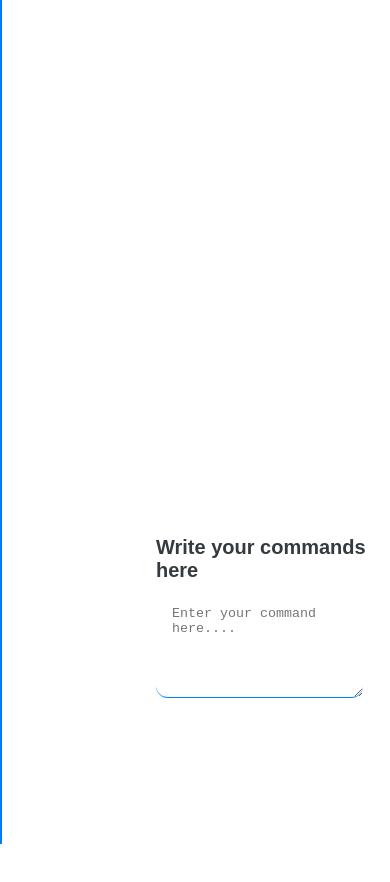
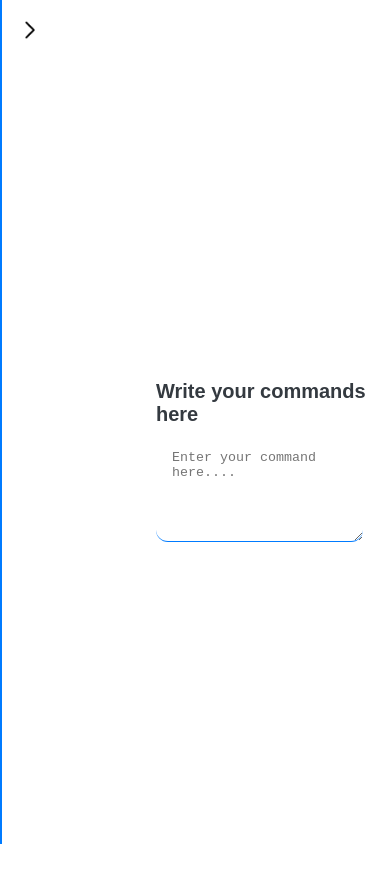
Before and after one commit to isha112133/express-learning, a website: page index.html in a window 390 px wide. Drawn offline with Linux system fonts and the light colour scheme.

Commit message:
chevron icons added

```diff
--- a/index.html
+++ b/index.html
@@ -26,7 +26,7 @@
     #collapse-screen {
       position: fixed;
       top: 0;
-      left: -25%; /* Hidden initially */
+      left: -25%;
       width: 25%;
       height: 100vh;
       background-color: #f8f9fa;
@@ -36,10 +36,11 @@
       transition: left 0.5s ease;
     }
     #collapse-screen.open {
-      left: 0; /* Visible when open */
+      left: 0;
     }
     #commands {
       padding: 20px;
+      margin-top: 20px;
     }
     .command {
       margin-bottom: 10px;
@@ -60,7 +61,7 @@
       outline: none;
     }
     .textarea-container {
-      margin-top: 50%;
+      margin-top: 10%;
       display: flex;
       flex-direction: column;
       align-items: start;
@@ -75,9 +76,43 @@
       font-size: 1.25rem;
       color: #343a40;
     }
+    .toggle-btn,
+    .close-btn {
+      position: fixed;
+      top: 10px;
+      z-index: 1100;
+      padding: 10px;
+      background-color: transparent;
+      border-radius: 50px;
+      color: white;
+      border: none;
+      border-radius: 50%;
+      cursor: pointer;
+      transition: opacity 0.3s ease;
+    }
+    .toggle-btn {
+      left: 10px;
+    }
+    .close-btn {
+      left: 10px;
+      display: none;
+    }
+    .toggle-btn img,
+    .close-btn img {
+      width: 20px;
+      height: 20px;
+    }
   </style>
 </head>
 <body>
+  <div>
+    <button class="toggle-btn" id="toggle-btn">
+      <img src="right-chevron.png" alt="Open" />
+    </button>
+    <button class="close-btn" id="close-btn">
+      <img src="left-chevron.png" alt="Close" />
+    </button>
+  </div>
   <div id="collapse-screen">
     <div id="commands">
       <p>Your commands are here.</p>
```
Also changed, not shown: dist/index.js, left-chevron.png (added), right-chevron.png (added).
